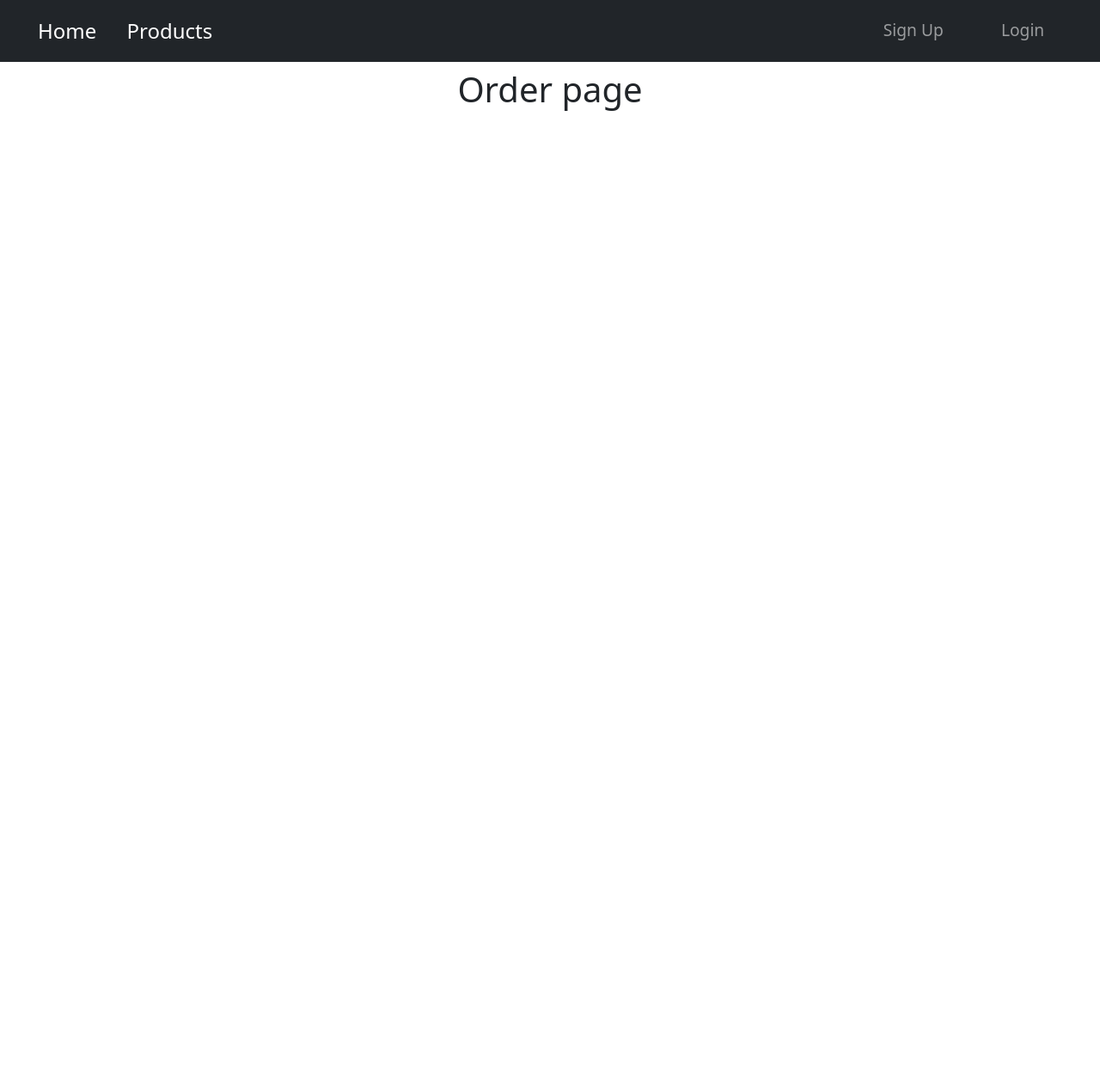
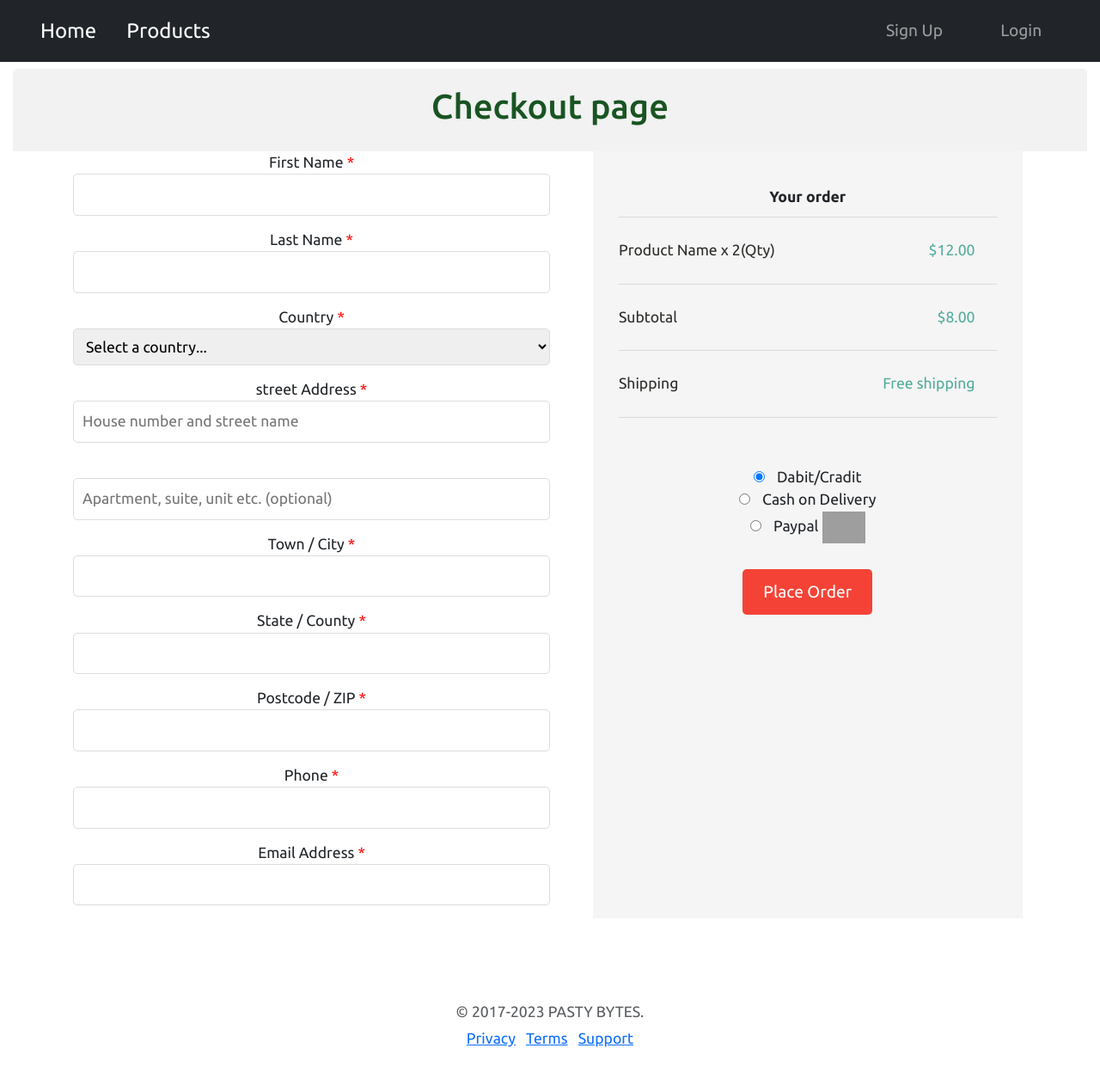
Before and after one commit to nathandevx/Senior-Project, a Django app: template home/templates/home/order.html in a window 1280 px wide. Shown: the whole page at 86% size. Before the commit the page ends 129 px from the top, so only its background shows below. Run offline with Django 4.2, Linux system fonts and the light colour scheme; the template is opened without the code that fills it, so the values that code supplies are empty; grey boxes are pictures that could not be loaded.

Commit message:
DT-58 order page

```diff
--- a/home/templates/home/order.html
+++ b/home/templates/home/order.html
@@ -1,9 +1,106 @@
 {% extends 'base.html' %}
 
 {% block contents %}
+<link rel="stylesheet" href="order_css.css">
+    <div class="container-fluid text-center">
+        <div class="title">
+            <h1> Checkout page </h1>
+        </div>
 
-    <div class="container-fluid text-center">
-        <h1>Order page</h1>
+        <div class="container">
+
+          <div class="d-flex">
+            <form action="" method="">
+              <label>
+                <span class="fname">First Name <span class="required">*</span></span>
+                <input type="text" name="fname">
+              </label>
+
+              <label>
+                <span class="lname">Last Name <span class="required">*</span></span>
+                <input type="text" name="lname">
+              </label>
+
+              <label>
+                <span>Country <span class="required">*</span></span>
+                <select name="selection">
+                  <option value="select">Select a country...</option>
+                  <option value="US">United States</option>
+
+                </select>
+              </label>
+              <label>
+                <span>street Address <span class="required">*</span></span>
+                <input type="text" name="houseadd" placeholder="House number and street name" required>
+              </label>
+              <label>
+                <span>&nbsp;</span>
+                <input type="text" name="apartment" placeholder="Apartment, suite, unit etc. (optional)">
+              </label>
+              <label>
+                <span>Town / City <span class="required">*</span></span>
+                <input type="text" name="city">
+              </label>
+              <label>
+                <span>State / County <span class="required">*</span></span>
+                <input type="text" name="city">
+              </label>
+              <label>
+                <span>Postcode / ZIP <span class="required">*</span></span>
+                <input type="text" name="city">
+              </label>
+              <label>
+                <span>Phone <span class="required">*</span></span>
+                <input type="tel" name="city">
+              </label>
+              <label>
+                <span>Email Address <span class="required">*</span></span>
+                <input type="email" name="city">
+              </label>
+            </form>
+            <div class="Yourorder">
+              <table>
+                <tr>
+                  <th colspan="2">Your order</th>
+                </tr>
+                <tr>
+                  <td>Product Name x 2(Qty)</td>
+                  <td>$12.00</td>
+                </tr>
+                <tr>
+                  <td>Subtotal</td>
+                  <td>$8.00</td>
+                </tr>
+                <tr>
+                  <td>Shipping</td>
+                  <td>Free shipping</td>
+                </tr>
+              </table><br>
+              <div>
+                <input type="radio" name="dbt" value="dbt" checked> Dabit/Cradit
+              </div>
+
+              <div>
+                <input type="radio" name="dbt" value="cd"> Cash on Delivery
+              </div>
+              <div>
+                <input type="radio" name="dbt" value="cd"> Paypal <span>
+                <img src="https://www.logolynx.com/images/logolynx/c3/c36093ca9fb6c250f74d319550acac4d.jpeg" alt="" width="50">
+                </span>
+              </div>
+              <button type="button">Place Order</button>
+            </div><!-- Yorder -->
+           </div>
+          </div>
+          <footer class="my-5 pt-5 text-muted text-center text-small">
+            <p class="mb-1">© 2017-2023 PASTY BYTES.
+            </p>
+            <ul class="list-inline">
+                <li class="list-inline-item"><a href="#">Privacy</a></li>
+                <li class="list-inline-item"><a href="#">Terms</a></li>
+                <li class="list-inline-item"><a href="#">Support</a></li>
+            </ul>
+        </footer>
     </div>
 
 {% endblock %}
--- /dev/null
+++ b/home/templates/home/order_css.css
@@ -0,0 +1,151 @@
+@import url('https://fonts.googleapis.com/css2?family=Ubuntu:wght@300;400;500;700&display=swap');
+*{
+    margin: 0;
+    padding: 0;
+    box-sizing: border-box;
+    font-family: 'Ubuntu', sans-serif;
+
+    -webkit-box-sizing: border-box;
+    -moz-box-sizing: border-box;
+    box-sizing: border-box;
+}
+
+
+.container {
+    width: 100%;
+    padding-right: 15px;
+    padding-left: 15px;
+    margin-right: auto;
+    margin-left: auto;
+
+}
+.title {
+
+        background: -webkit-gradient(linear, left top, right bottom, color-stop(0, #f6f7f7), color-stop(100, #f1f2f1));
+        background: -moz-linear-gradient(top left, #f1f2f1 0%, #f1f2f1 100%);
+         background: -ms-linear-gradient(top left, #f1f2f1 0%, #f1f2f1 100%);
+        background: -o-linear-gradient(top left, #f1f2f1 0%, #f1f2f1 100%);
+        background: linear-gradient(to bottom right, #f1f2f1 0%, #f1f2f1 100%);
+         border-radius:5px 5px 0 0 ;
+        padding: 20px;
+        color: #f6f6f6;
+        text-align: center;
+        color:rgb(25, 84, 34);
+        font-size: 50px;
+        font-family: 'Sedgwick Ave Display', cursive;
+
+}
+
+
+
+
+.container-fluid {
+    padding-right: 15px;
+  padding-left: 15px;
+  margin-right: auto;
+  margin-left: auto;
+
+  }
+
+
+
+
+  form {
+    width: 50%;
+    margin-right: 50px;
+  }
+
+  label {
+    display: block;
+    margin-bottom: 15px;
+  }
+
+  input[type="text"],
+  input[type="email"],
+  input[type="tel"],
+  select {
+    width: 100%;
+    padding: 10px;
+    border-radius: 5px;
+    border: 1px solid #ddd;
+  }
+
+  select option[value="select"] {
+    display: none;
+  }
+
+  input[type="radio"] {
+    margin-right: 10px;
+  }
+
+  .Yourorder {
+    width: 45%;
+    background-color: #f5f5f5;
+    padding: 30px;
+  }
+
+  table {
+    width: 100%;
+    border-collapse: collapse;
+    margin-bottom: 30px;
+  }
+
+  th{
+    border-bottom: 1px solid #dadada;
+    padding: 10px 0;
+  }
+  tr>td:nth-child(1){
+    text-align: left;
+    color: #2d2d2a;
+  }
+  tr>td:nth-child(2){
+    text-align: right;
+    color: #52ad9c;
+  }
+  td{
+    border-bottom: 1px solid #dadada;
+    padding: 25px 25px 25px 0;
+  }
+
+  button {
+    background-color: #f44336;
+    color: white;
+    padding: 12px 24px;
+    border: none;
+    border-radius: 5px;
+    cursor: pointer;
+    font-size: 1.2rem;
+    margin-top: 30px;
+  }
+
+  button:hover {
+    background-color: #d32f2f;
+  }
+
+  .required {
+    color: red;
+  }
+
+  @media (max-width: 768px) {
+    form {
+      width: 100%;
+      margin-right: 0;
+      margin-bottom: 50px;
+    }
+
+    .Yourorder {
+      width: 100%;
+      margin-top: 15px;
+      height: 600px;
+      padding: 20px;
+      border: 1px solid #dadada;
+    }
+  }
+  .icon-container {
+    margin-bottom: 20px;
+    padding: 7px 0;
+    font-size: 24px;
+  }
+  .my-5 {
+    text-align: center;
+  }
```
